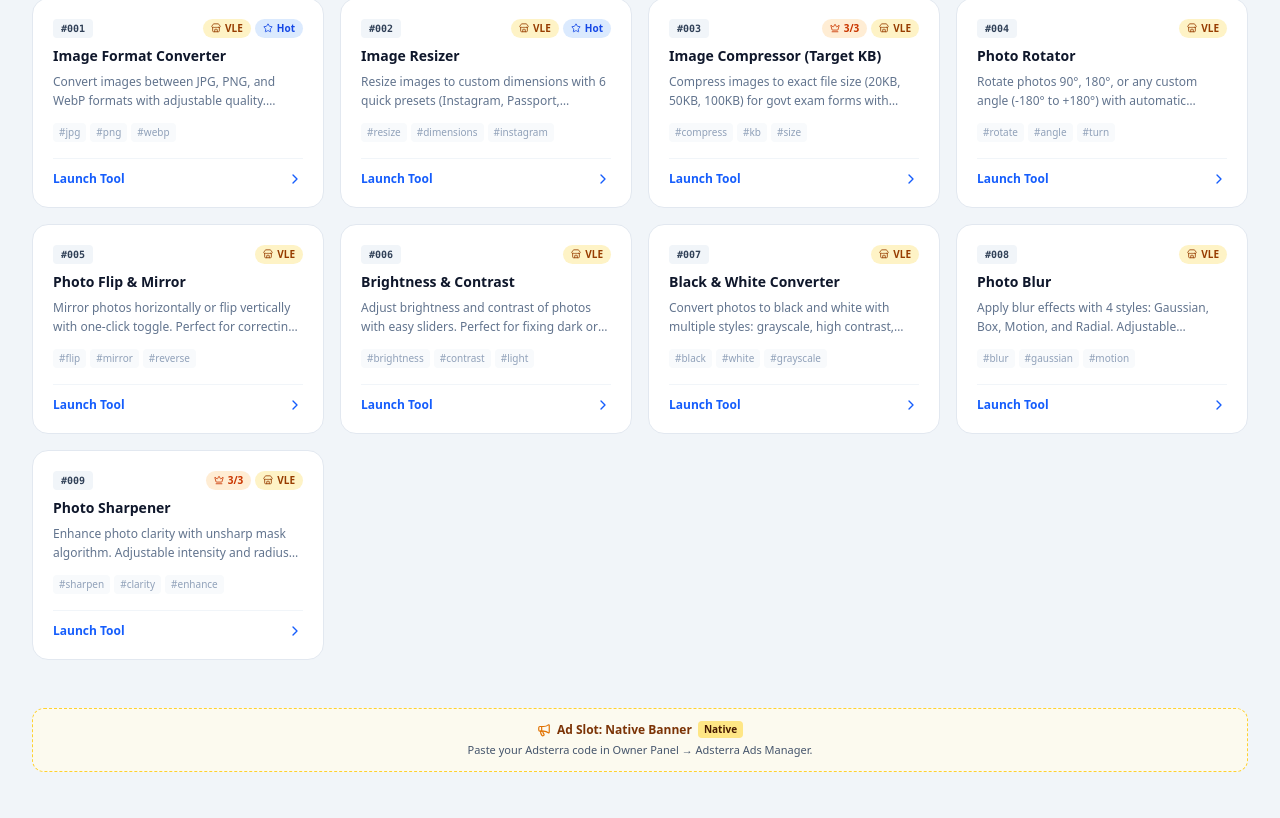
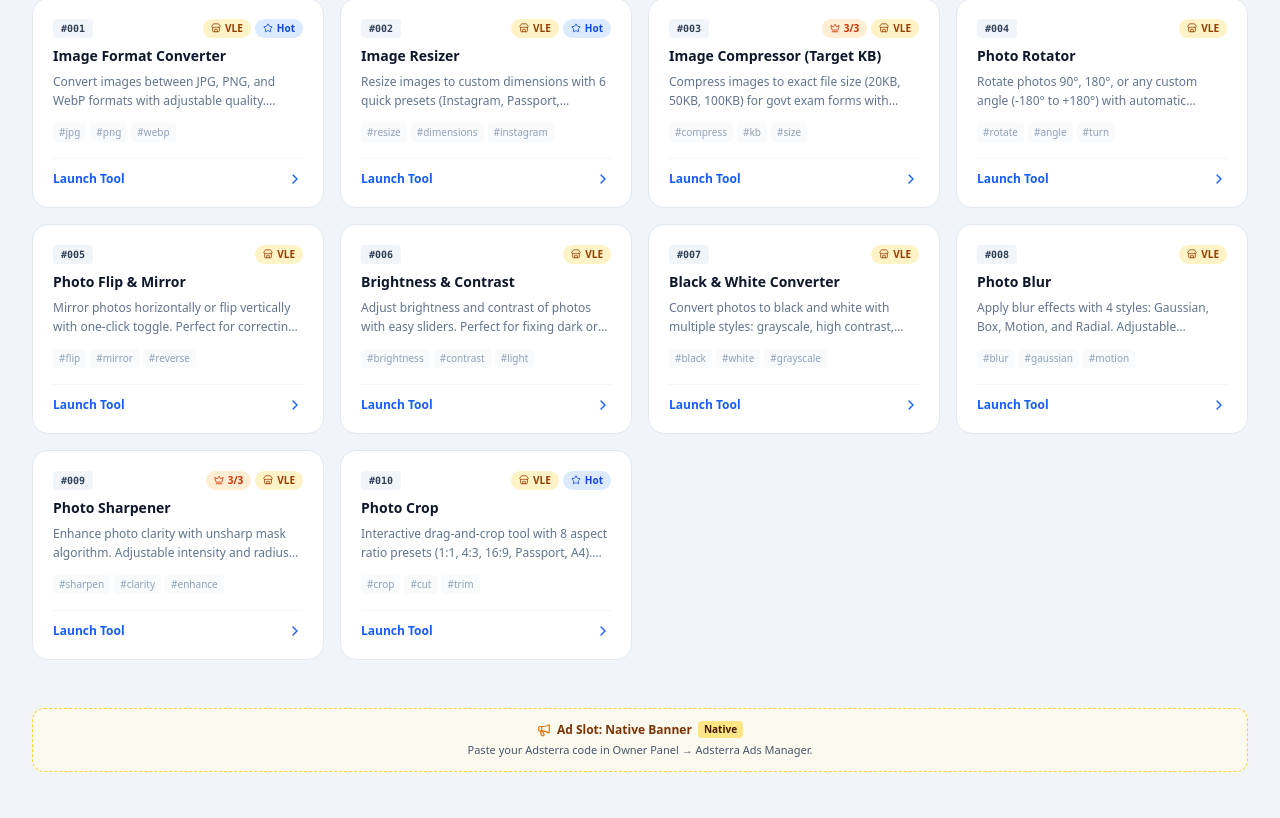
Before and after one commit to pankaj34540/999tools, a React (Vite) app: page / in a window 1280 px wide. Shown: the part 1358-2176 px from the top of the page. Built offline with nearby package versions, Linux system fonts and the light colour scheme; no server answers; the database is empty.

Commit message:
Update photo_exam count and add Photo Crop tool

```diff
--- a/src/data/toolsRegistry.ts
+++ b/src/data/toolsRegistry.ts
@@ -1,7 +1,7 @@
 import { ToolDefinition, ToolCategory, ToolRequestItem } from '../types';
 
 export const TOOL_CATEGORIES: { id: ToolCategory; label: string; count: number; description: string; icon: string }[] = [
-  { id: 'photo_exam', label: '📸 Photo & Image', count: 9, description: 'Passport photo, resize, compress, convert', icon: 'Camera' },
+  { id: 'photo_exam', label: '📸 Photo & Image', count: 10, description: 'Passport photo, resize, compress, convert', icon: 'Camera' },
   { id: 'pvc_print', label: '🆔 ID Card & Print', count: 0, description: 'Aadhaar, PAN, Voter ID formatters', icon: 'CreditCard' },
   { id: 'pdf_doc', label: '📄 PDF & Document', count: 0, description: 'Merge, split, compress PDF', icon: 'FileText' },
   { id: 'calculators', label: '🎓 Student & Exam', count: 0, description: 'Age calculator, bio-data, resume', icon: 'GraduationCap' },
@@ -148,6 +148,22 @@ export const TOOLS_REGISTRY: ToolDefinition[] = [
     componentKey: 'PhotoSharpener',
     active: true,
   },
+  {
+    num: 10,
+    id: 'photo_crop',
+    name: 'Photo Crop',
+    shortName: 'Crop',
+    category: 'photo_exam',
+    description: 'Interactive drag-and-crop tool with 8 aspect ratio presets (1:1, 4:3, 16:9, Passport, A4). Real-time preview with corner and edge handles.',
+    badge: 'POPULAR',
+    tags: ['crop', 'cut', 'trim', 'resize', 'aspect', 'ratio'],
+    popular: true,
+    vleEssential: true,
+    isPremium: false,
+    iconName: 'Crop',
+    componentKey: 'PhotoCrop',
+    active: true,
+  },
 ];
 
 export const PREMIUM_TOOL_IDS: string[] = [
@@ -164,6 +180,7 @@ export const VLE_ESSENTIAL_IDS: string[] = [
   'brightness_contrast',
   'black_white_converter',
   'photo_blur',
+  'photo_crop',
 ];
 
 export const getToolsByCategory = (category: ToolCategory): ToolDefinition[] =>
```
